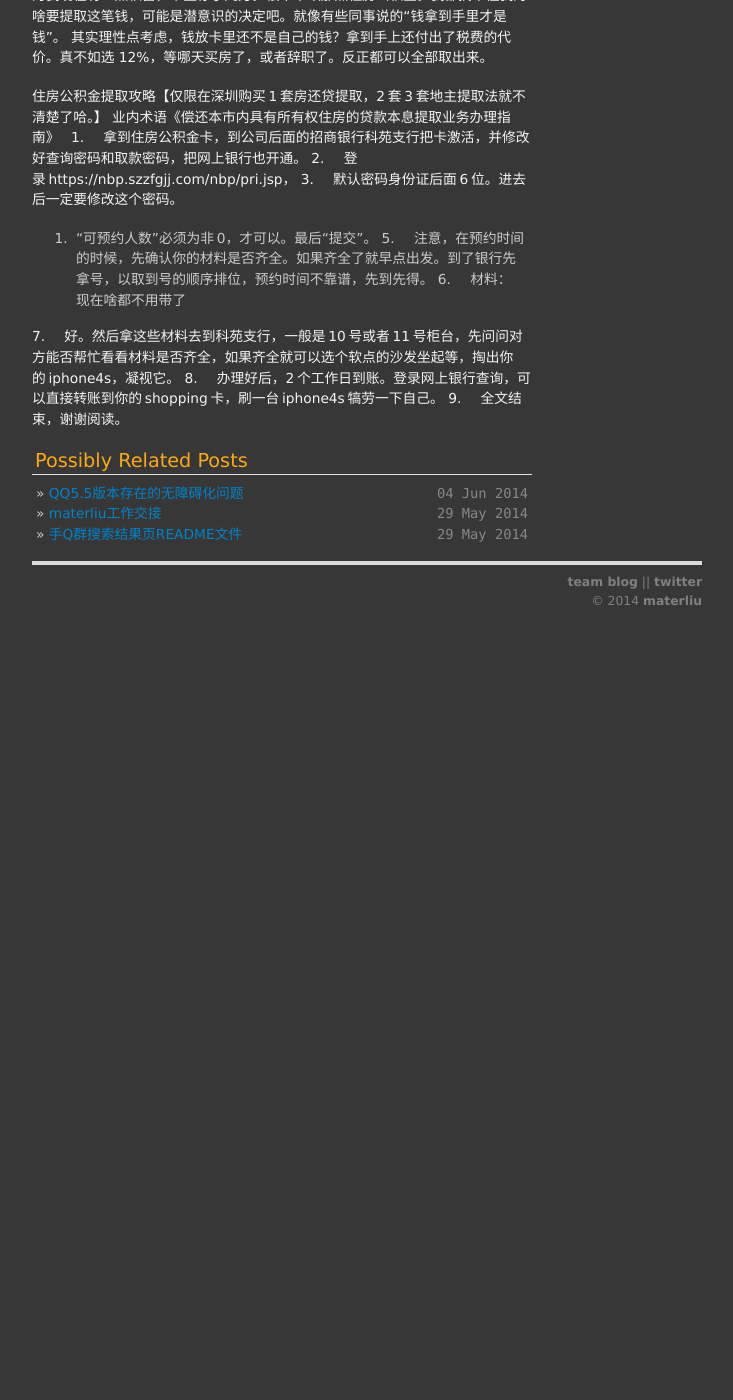
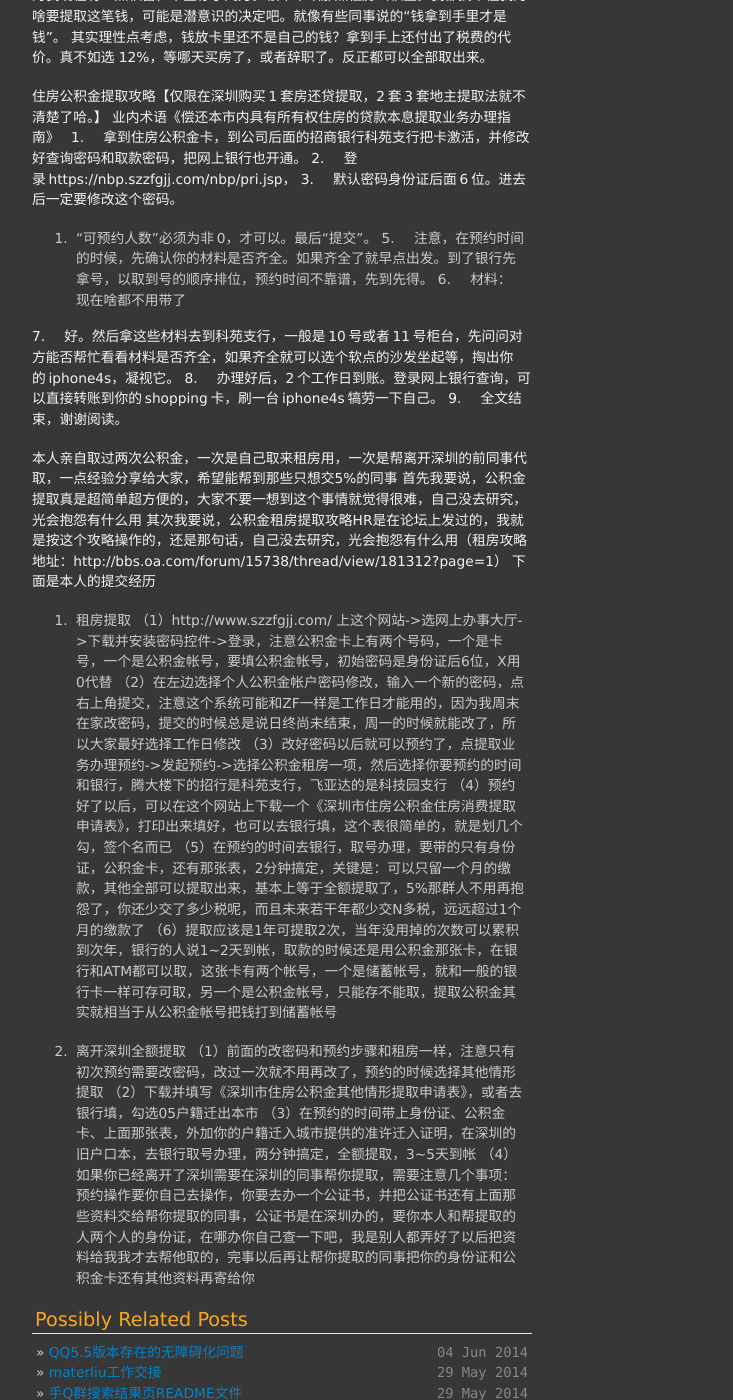
Before and after one commit to materliu/materliu.github.io, a Jekyll site: the page built from all/tencent/_posts/2014-04-14-深圳市公积金提取方法.md, in a window 1280 px wide and 1400 px high, scrolled down 739 px. Shown: the whole window, without its empty margins (273-1006 px from the left). Built offline with Jekyll 4.4.1, drawn with Linux system fonts in a browser that asks for light colours; Markdown is read by kramdown in place of the engine named in the settings; before the commit the page ends 1369 px from its top, so only the background shows below that.

Commit message:
add extra info about 公积金!

```diff
--- a/all/tencent/_posts/2014-04-14-深圳市公积金提取方法.md
+++ b/all/tencent/_posts/2014-04-14-深圳市公积金提取方法.md
@@ -42,3 +42,23 @@ title: 2014-04-14-深圳市公积金提取方法.md
 7.       好。然后拿这些材料去到科苑支行，一般是 10 号或者 11 号柜台，先问问对方能否帮忙看看材料是否齐全，如果齐全就可以选个软点的沙发坐起等，掏出你的 iphone4s，凝视它。
 8.       办理好后，2 个工作日到账。登录网上银行查询，可以直接转账到你的 shopping 卡，刷一台 iphone4s 犒劳一下自己。
 9.       全文结束，谢谢阅读。
+
+
+
+本人亲自取过两次公积金，一次是自己取来租房用，一次是帮离开深圳的前同事代取，一点经验分享给大家，希望能帮到那些只想交5%的同事
+首先我要说，公积金提取真是超简单超方便的，大家不要一想到这个事情就觉得很难，自己没去研究，光会抱怨有什么用
+其次我要说，公积金租房提取攻略HR是在论坛上发过的，我就是按这个攻略操作的，还是那句话，自己没去研究，光会抱怨有什么用（租房攻略地址：http://bbs.oa.com/forum/15738/thread/view/181312?page=1）
+下面是本人的提交经历
+1. 租房提取
+（1）http://www.szzfgjj.com/  上这个网站->选网上办事大厅->下载并安装密码控件->登录，注意公积金卡上有两个号码，一个是卡号，一个是公积金帐号，要填公积金帐号，初始密码是身份证后6位，X用0代替
+（2）在左边选择个人公积金帐户密码修改，输入一个新的密码，点右上角提交，注意这个系统可能和ZF一样是工作日才能用的，因为我周末在家改密码，提交的时候总是说日终尚未结束，周一的时候就能改了，所以大家最好选择工作日修改
+（3）改好密码以后就可以预约了，点提取业务办理预约->发起预约->选择公积金租房一项，然后选择你要预约的时间和银行，腾大楼下的招行是科苑支行，飞亚达的是科技园支行
+（4）预约好了以后，可以在这个网站上下载一个《深圳市住房公积金住房消费提取申请表》，打印出来填好，也可以去银行填，这个表很简单的，就是划几个勾，签个名而已
+（5）在预约的时间去银行，取号办理，要带的只有身份证，公积金卡，还有那张表，2分钟搞定，关键是：可以只留一个月的缴款，其他全部可以提取出来，基本上等于全额提取了，5%那群人不用再抱怨了，你还少交了多少税呢，而且未来若干年都少交N多税，远远超过1个月的缴款了
+（6）提取应该是1年可提取2次，当年没用掉的次数可以累积到次年，银行的人说1~2天到帐，取款的时候还是用公积金那张卡，在银行和ATM都可以取，这张卡有两个帐号，一个是储蓄帐号，就和一般的银行卡一样可存可取，另一个是公积金帐号，只能存不能取，提取公积金其实就相当于从公积金帐号把钱打到储蓄帐号
+
+2. 离开深圳全额提取
+（1）前面的改密码和预约步骤和租房一样，注意只有初次预约需要改密码，改过一次就不用再改了，预约的时候选择其他情形提取
+（2）下载并填写《深圳市住房公积金其他情形提取申请表》，或者去银行填，勾选05户籍迁出本市
+（3）在预约的时间带上身份证、公积金卡、上面那张表，外加你的户籍迁入城市提供的准许迁入证明，在深圳的旧户口本，去银行取号办理，两分钟搞定，全额提取，3~5天到帐
+（4）如果你已经离开了深圳需要在深圳的同事帮你提取，需要注意几个事项：预约操作要你自己去操作，你要去办一个公证书，并把公证书还有上面那些资料交给帮你提取的同事，公证书是在深圳办的，要你本人和帮提取的人两个人的身份证，在哪办你自己查一下吧，我是别人都弄好了以后把资料给我我才去帮他取的，完事以后再让帮你提取的同事把你的身份证和公积金卡还有其他资料再寄给你
```
